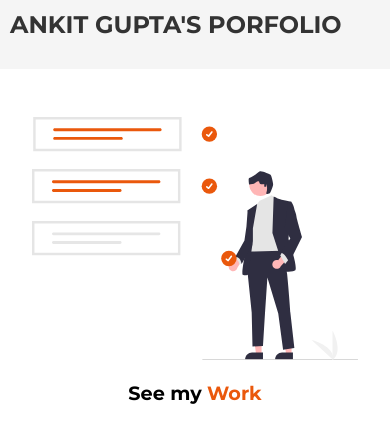
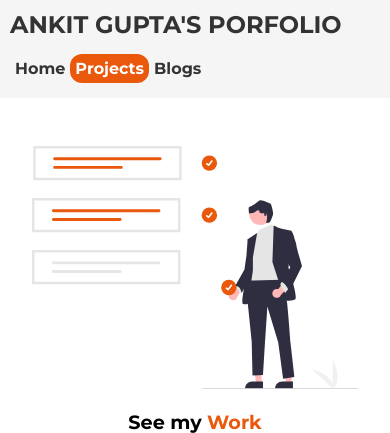
Before and after one commit to ankitgupta1020/Portfolio, a PHP site: page /projects.html in a window 390 px wide. Shown: the top 433 px of the page. Run offline with PHP 8.4, Linux system fonts and the light colour scheme.

Commit message:
initial coomit

```diff
--- a/styles.css
+++ b/styles.css
@@ -426,6 +426,7 @@ body {
     .nav-link {
       padding: 5px;
       font-size: 1em;
+
     }
   }
 
@@ -660,12 +661,9 @@ body {
   font-size: 14px;
   }
   }
-  @media only screen and (max-width: 600px) {
-    .nav-item {
-    display: none;
-    }
+
     }
 
 
   }
-}}
+}
```
